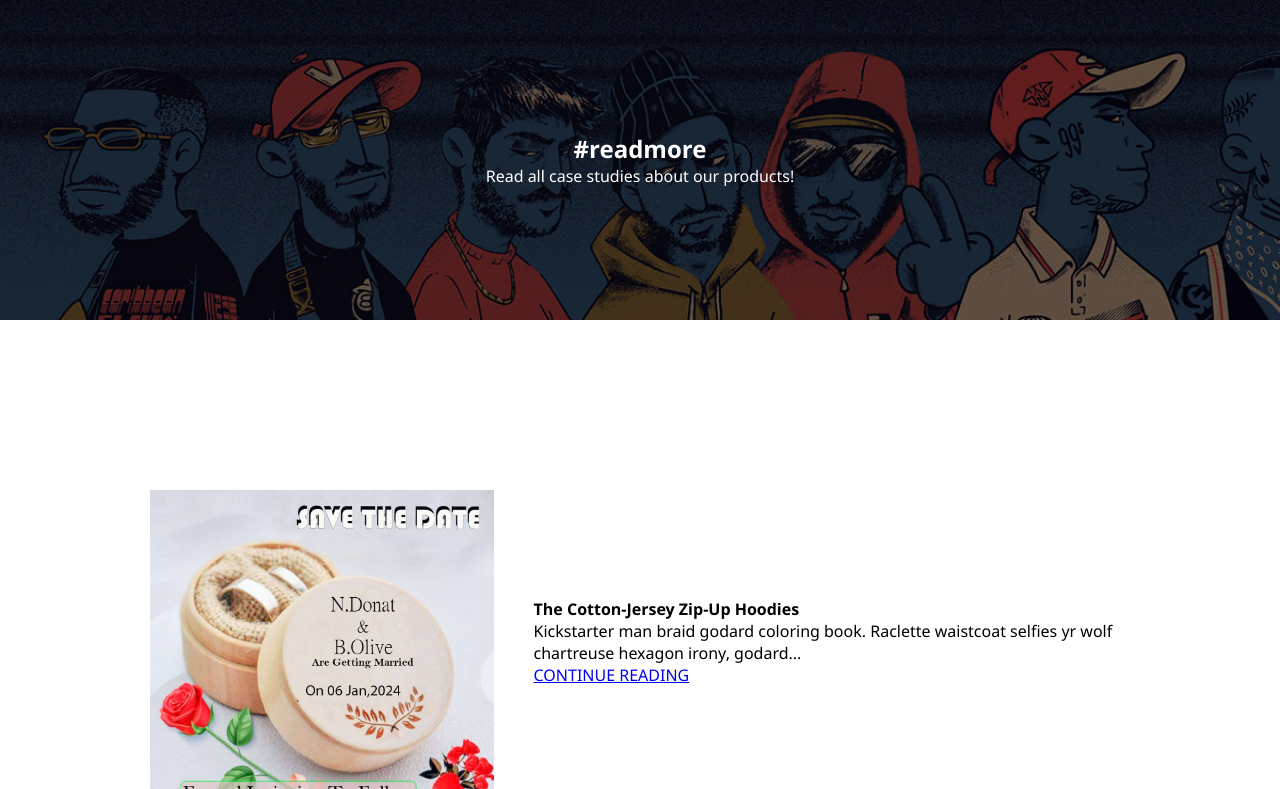
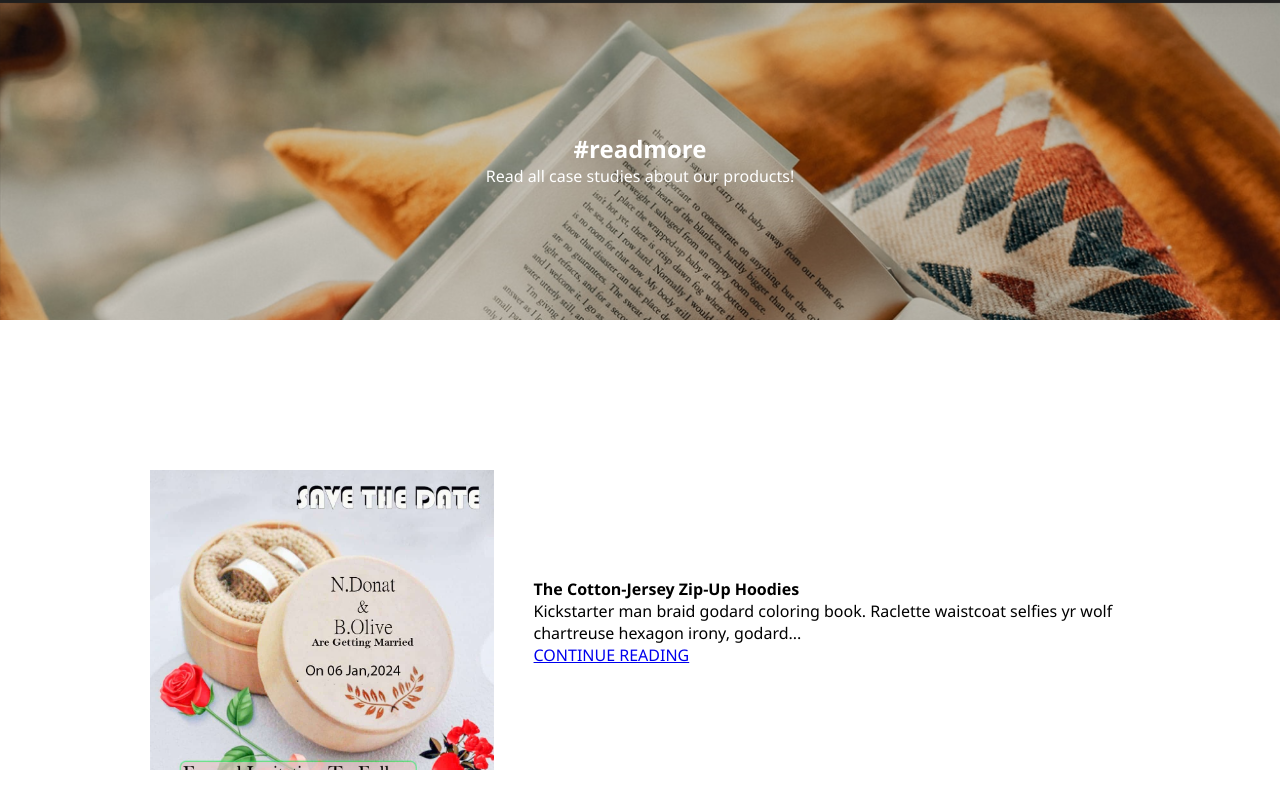
Before and after one commit to Ndaziramiyep/Umurava-online-learning-project, a PHP site: page /Html/blog.html in a window 1280 px wide. Shown: the part 94-883 px from the top of the page. Run offline with PHP 8.4, Linux system fonts and the light colour scheme; some libraries are stand-ins or nearby versions.

Commit message:
system correction

```diff
--- a/Frontend/Html/blog.html
+++ b/Frontend/Html/blog.html
@@ -32,7 +32,7 @@
         </div>
     </section>
     <!--  Hero section containing the elements of Home page-->
-    <section id="page-header" class="blog-header">
+    <section id="page-header" class="blog-header blog-bg">
      <div class="hero-container">
 
         <h2>#readmore</h2>
--- a/Frontend/Html/shop.html
+++ b/Frontend/Html/shop.html
@@ -32,7 +32,7 @@
         </div>
     </section>
     <!--  Hero section containing the elements of Home page-->
-    <section id="page-header">
+    <section id="page-header shop">
      <div class="hero-container">
 
         <h2>#stayhome</h2>
--- a/Frontend/css/style.css
+++ b/Frontend/css/style.css
@@ -489,7 +489,7 @@ footer .copyright {
 }
 /* ----------------------------------------------- shop page --------------------------- */
 
-#page-header {
+#shop {
     background-image: url("../img/banner/b1.jpg");
     width: 100%;
     height: 40vh;
@@ -582,8 +582,15 @@ footer .copyright {
     line-height: 25px;
 }
 
-#page-header .blog-header {
-    background-image: url("../img/ur.jpg");
+.blog-bg {
+    background-image: url("../img/banner/b19.png");
+    width: 100%;
+    height: 40vh;
+    background-size: cover;
+    display: flex;
+    justify-content: center;
+    text-align: center;
+    flex-direction: column;
 }
 
 #blog {
```
Also changed, not shown: Frontend/img/banner/b19.jpg (deleted), Frontend/img/banner/b19.png (added).
